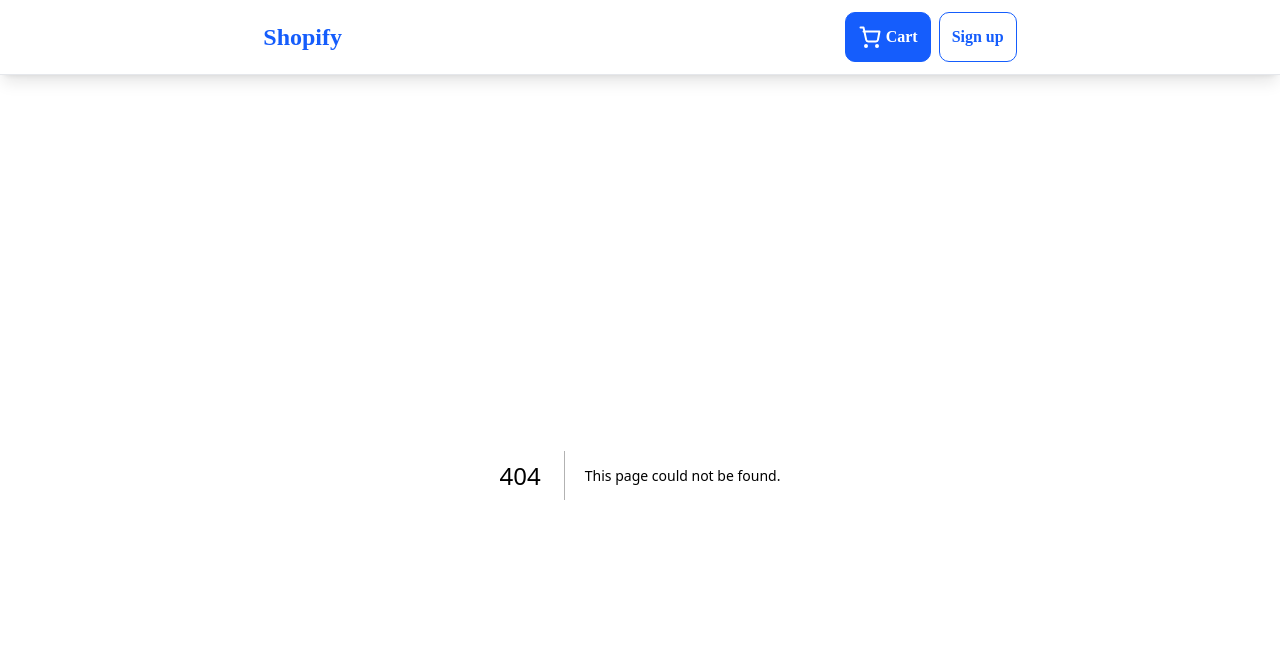
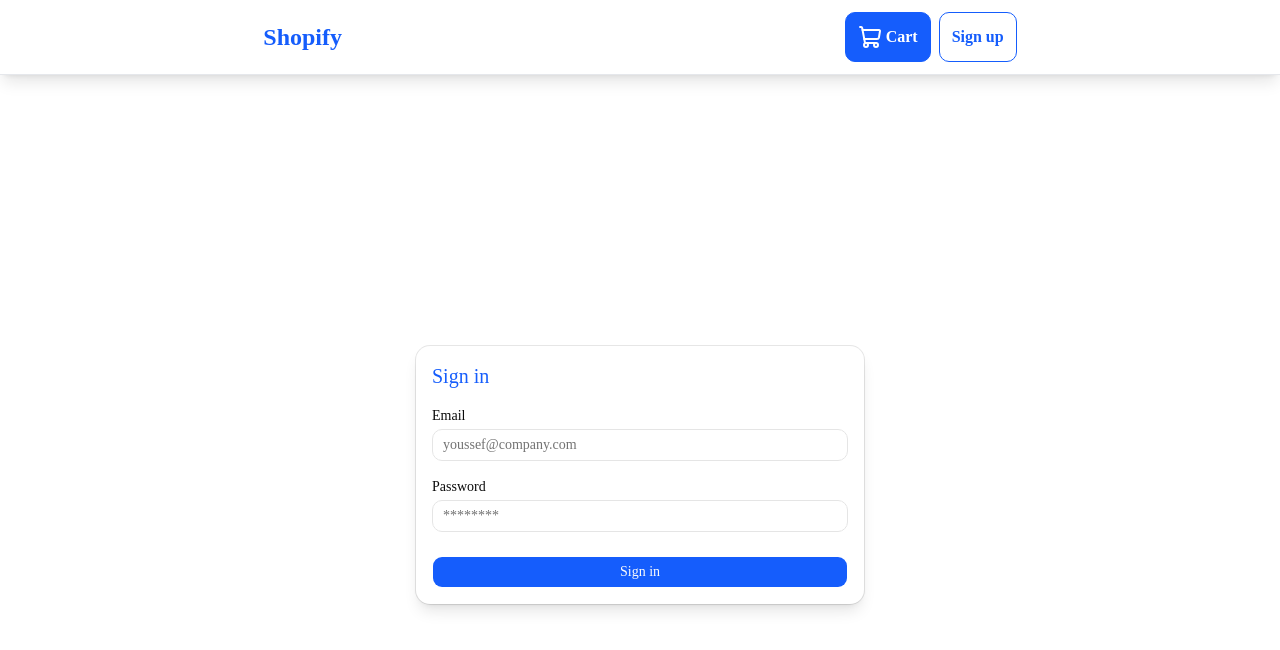
Before and after one commit to You-s-sef24/e-commerce, a Next.js app: page /signin in a window 1280 px wide. Before the commit this address had no page. Shown: the top 650 px of the page. Built offline with nearby package versions, Linux system fonts and the light colour scheme.

Commit message:
implement sign in page

```diff
--- a/app/Components/Navbar.jsx
+++ b/app/Components/Navbar.jsx
@@ -1,8 +1,12 @@
 "use client";
 
+import { ShoppingCart } from "lucide-react";
 import Link from "next/link";
+import { usePathname } from "next/navigation";
 
 export default function Navbar() {
+  const pathname = usePathname();
+
   return (
     <nav className="sticky backdrop-blur-sm top-0 flex justify-around items-center bg-white/80 font-bold text-gray-500 p-3 z-50 border-b border-gray-200 dark:border-neutral-700 shadow-lg">
       <Link href={"/"} className="text-2xl text-blue-600">
@@ -12,31 +16,26 @@ export default function Navbar() {
       <div className="flex items-center gap-2">
         <Link href={"/cart"}>
           <div className="flex items-center border text-white border-blue-600 rounded-lg bg-blue-600 hover:bg-blue-800 gap-1 p-3 transition-all duration-30">
-            <svg
-              xmlns="http://www.w3.org/2000/svg"
-              viewBox="0 0 24 24"
-              width="24"
-              height="24"
-              fill="none"
-              stroke="currentColor"
-              strokeWidth="2"
-              strokeLinecap="round"
-              strokeLinejoin="round"
-            >
-              <circle cx="8" cy="21" r="1" fill="currentColor" />
-              <circle cx="19" cy="21" r="1" fill="currentColor" />
-
-              <path d="M2.5 2.5h3l2.7 12.4a2 2 0 0 0 2 1.6h7.7a2 2 0 0 0 2-1.6l1.6-8.4H5.5" />
-            </svg>
+            <ShoppingCart />
             Cart
           </div>
         </Link>
 
-        <Link href={"/signup"}>
-          <div className="flex items-center border text-blue-600 border-blue-600 rounded-lg hover:bg-blue-600 hover:text-white gap-1 p-3 transition-all duration-30">
-            Sign up
-          </div>
-        </Link>
+        {pathname !== "/signin" && (
+          <Link href={"/signin"}>
+            <div className="flex items-center border text-blue-600 border-blue-600 rounded-lg hover:bg-blue-600 hover:text-white gap-1 p-3 transition-all duration-30">
+              Sign in
+            </div>
+          </Link>
+        )}
+
+        {pathname == "/signin" && (
+          <Link href={"/signup"}>
+            <div className="flex items-center border text-blue-600 border-blue-600 rounded-lg hover:bg-blue-600 hover:text-white gap-1 p-3 transition-all duration-30">
+              Sign up
+            </div>
+          </Link>
+        )}
       </div>
     </nav>
   );
--- /dev/null
+++ b/app/signin/layout.js
@@ -0,0 +1,29 @@
+import { Geist, Geist_Mono } from "next/font/google";
+
+const geistSans = Geist({
+  variable: "--font-geist-sans",
+  subsets: ["latin"],
+});
+
+const geistMono = Geist_Mono({
+  variable: "--font-geist-mono",
+  subsets: ["latin"],
+});
+
+export const metadata = {
+  title: "Sign in",
+  description: "Generated by create next app",
+};
+
+export default function SigninLayout({ children }) {
+  return (
+    <html
+      lang="en"
+      className={`${geistSans.variable} ${geistMono.variable} h-full antialiased`}
+    >
+      <body className="min-h-full flex flex-col">
+        {children}
+      </body>
+    </html>
+  );
+}
--- /dev/null
+++ b/app/signin/page.js
@@ -0,0 +1,91 @@
+"use client";
+
+import { useState } from "react";
+import { Button } from "@/components/ui/button";
+import { Input } from "@/components/ui/input";
+import { Card, CardContent, CardHeader, CardTitle } from "@/components/ui/card";
+import { Field, FieldLabel } from "@/components/ui/field";
+import { toast } from "sonner";
+
+export default function SignupPage() {
+    const [formData, setFormData] = useState({
+        email: "",
+        pass: ""
+    });
+    const [submitted, setSubmitted] = useState(false);
+    const [check, setCheck] = useState(false);
+
+    function handleSubmit(e) {
+        e.preventDefault();
+        setCheck(true);
+
+        const isEmpty = Object.values(formData).some((v) => v === "");
+        if (isEmpty) {
+            toast.error("Please fill empty fields");
+            setCheck(true);
+            return;
+        }
+
+        if (formData.pass.length < 8) {
+            toast.error("Password too short");
+            setCheck(true);
+            return;
+        }
+
+        setSubmitted(true);
+        setCheck(false);
+        setFormData({ email: "", pass: "" });
+    }
+
+    return (
+        <div className="flex justify-center items-center min-h-screen">
+            <Card className="w-full max-w-md shadow-lg">
+                <CardHeader>
+                    <CardTitle className="text-xl text-blue-600">Sign in</CardTitle>
+                </CardHeader>
+                <CardContent>
+                    <form onSubmit={handleSubmit} className="flex flex-col gap-4">
+
+                        <Field className="flex flex-col gap-1" data-invalid={check && !formData.email}>
+                            <FieldLabel htmlFor="email">Email</FieldLabel>
+                            <Input
+                                id="email"
+                                type="email"
+                                placeholder="youssef@company.com"
+                                value={formData.email}
+                                onChange={(e) => {
+                                    setFormData({ ...formData, email: e.target.value });
+                                }}
+                                aria-invalid={check && !formData.email}
+                            />
+                        </Field>
+
+                        <Field className="flex flex-col gap-1 flex-1" data-invalid={check && !formData.pass}>
+                            <FieldLabel htmlFor="pass">Password</FieldLabel>
+                            <Input
+                                id="pass"
+                                type="password"
+                                placeholder="********"
+                                value={formData.pass}
+                                onChange={(e) => {
+                                    setFormData({ ...formData, pass: e.target.value });
+                                }}
+                                minLength={8}
+                                aria-invalid={check && !formData.pass}
+                            />
+                        </Field>
+
+                        <Button
+                            type="submit"
+                            disabled={submitted}
+                            className="bg-blue-600 hover:bg-blue-800 mt-2"
+                        >
+                            Sign in
+                        </Button>
+
+                    </form>
+                </CardContent>
+            </Card>
+        </div>
+    );
+}
--- a/app/signup/page.js
+++ b/app/signup/page.js
@@ -54,7 +54,7 @@ export default function SignupPage() {
     }
 
     return (
-        <div className="flex justify-center items-center mt-18">
+        <div className="flex justify-center items-center min-h-screen">
             <Card className="w-full max-w-md shadow-lg">
                 <CardHeader>
                     <CardTitle className="text-xl text-blue-600">Create Account</CardTitle>
```
